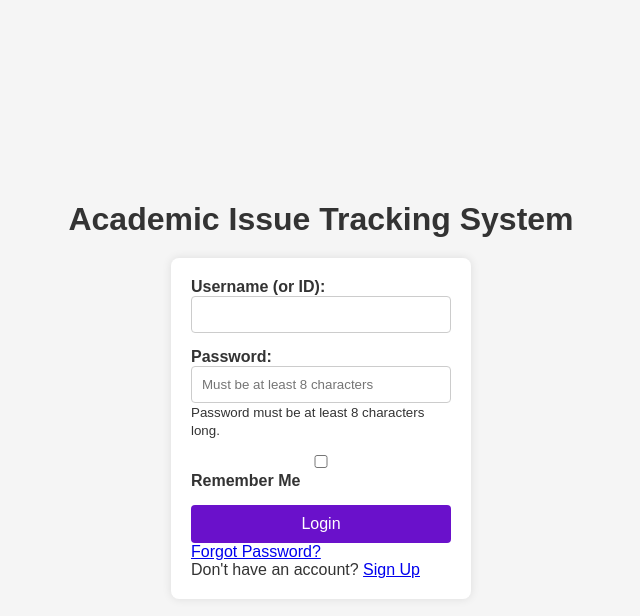
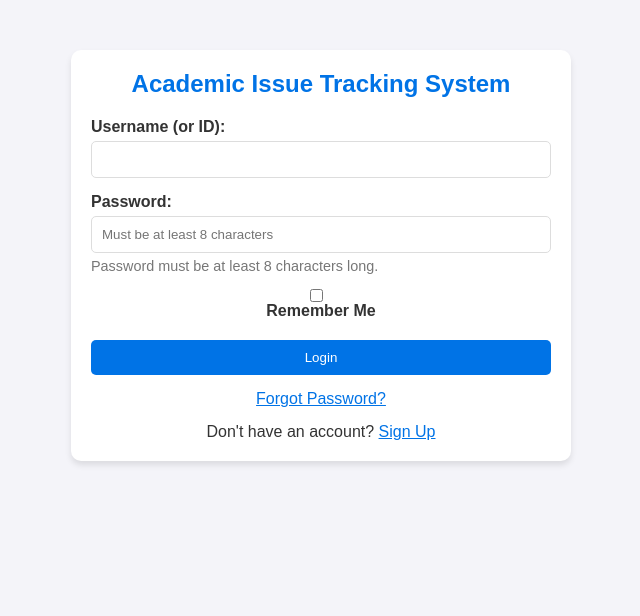
Before and after one commit to ArnoldPeterMukasa/AITS_GROUP_G, a React (Vite) app in the folder FRONTEND/: page /login in a window 1280 px wide. Shown: the top 616 px of the page, without its empty margins (319-959 px from the left). Built offline with nearby package versions, Linux system fonts and the light colour scheme.

Commit message:
added css to the login page

```diff
--- a/FRONTEND/src/components/LoginPage.css
+++ b/FRONTEND/src/components/LoginPage.css
@@ -1,53 +1,124 @@
+/* Basic styles */
+* {
+    margin: 0;
+    padding: 0;
+    box-sizing: border-box;
+}
+
+body {
+    font-family: 'Arial', sans-serif;
+    background-color: #f4f4f9;
+    color: #333;
+}
+
 .login-container {
+    width: 100%;
+    max-width: 500px;
+    margin: 50px auto;
+    padding: 20px;
+    background-color: white;
+    border-radius: 10px;
+    box-shadow: 0 4px 6px rgba(0, 0, 0, 0.1);
+}
+
+h2 {
+    text-align: center;
+    color: #0073e6;
+    margin-bottom: 20px;
+}
+
+/* Form styles */
+form {
     display: flex;
     flex-direction: column;
-    align-items: center;
-    justify-content: center;
-    height: 100vh;
-    background: #f5f5f5;
-    padding: 20px;
+    gap: 15px;
 }
-.login-container h2 {
-    font-size: 2rem;
-    margin-bottom: 20px;
-}
-.login-container form {
+
+.form-group {
     display: flex;
     flex-direction: column;
-    width: 300px;
-    background: white;
-    padding: 20px;
-    border-radius: 8px;
-    box-shadow: 0 0 10px rgba(0, 0, 0, 0.1);
 }
 
-.login-container .form-group {
-    margin-bottom: 15px;
+label {
+    font-weight: bold;
+    margin-bottom: 5px;
 }
 
-.login-container label {
-    margin-bottom: 5px;
-    font-weight: bold;
+input {
+    padding: 10px;
+    border: 1px solid #ddd;
+    border-radius: 5px;
 }
 
-.login-container input,
-.login-container select {
-    width: 100%;
-    padding: 10px;
-    border: 1px solid #ccc;
-    border-radius: 4px;
+input:focus {
+    outline: none;
+    border-color: #0073e6;
 }
 
-.login-container button {
-    padding: 10px;
-    background: #6a11cb;
-    color: white;
-    border: none;
-    border-radius: 4px;
-    cursor: pointer;
-    font-size: 1rem;
+small {
+    font-size: 0.9rem;
+    color: #777;
+    margin-top: 5px;
 }
 
-.login-container button:hover {
-    background: #2575fc;
+select {
+    padding: 10px;
+    border: 1px solid #ddd;
+    border-radius: 5px;
 }
+
+.student-info,
+.work-info {
+    background-color: #f9f9f9;
+    padding: 10px;
+    border-radius: 8px;
+    border: 1px solid #ddd;
+}
+
+.remember-me {
+    display: flex;
+    align-items: center;
+}
+
+.remember-me input {
+    margin-right: 10px;
+}
+
+.error {
+    color: red;
+    font-size: 0.9rem;
+    text-align: center;
+}
+
+.submit-button {
+    background-color: #0073e6;
+    color: white;
+    padding: 10px;
+    border: none;
+    border-radius: 5px;
+    cursor: pointer;
+}
+
+.submit-button:hover {
+    background-color: #005bb5;
+}
+
+.forgot-password {
+    text-align: center;
+}
+
+.forgot-password a {
+    color: #0073e6;
+}
+
+p {
+    text-align: center;
+}
+
+p a {
+    color: #0073e6;
+}
+
+p a:hover {
+    text-decoration: underline;
+}
```
